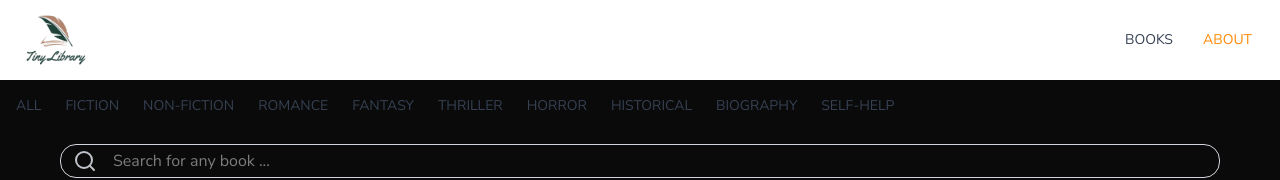
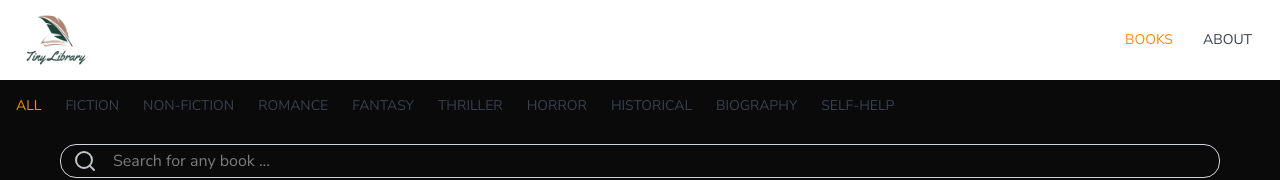
Before and after one commit to bara2brh/tiny-library-nextjs, a Next.js app in the folder tiny-library/: page /books in a window 1280 px wide. Shown: the top 180 px of the page. Built offline with nearby package versions, Linux system fonts and the light colour scheme.

Commit message:
active link status logic

```diff
--- a/tiny-library/app/components/bookCategories.tsx
+++ b/tiny-library/app/components/bookCategories.tsx
@@ -1,15 +1,18 @@
+'use client'
 import Link from 'next/link'
 import {data} from '@/app/data/data'
 import NavLink from '@/app/components/navLink'
+import { useSearchParams } from 'next/navigation'
 
 export default function BookCategories(){
+    const ActiveCategory = useSearchParams().get('category')
     const allCategories = data.map((book)=>book.category)
     const categoriesSet = Array.from(new Set(allCategories))
     return <div className='gap-5 mx-1 my-4'>
 
         <ul className="flex uppercase whitespace-nowrap overflow-auto scrollbar-none flex-nowrap ">
-        <NavLink href='/books'>ALL</NavLink>
-        {categoriesSet.map((category)=>{return <NavLink key={category} href={`/books/?category=${category}`}>{category}</NavLink>})}
+        <NavLink href='/books' isActive={!ActiveCategory}>ALL</NavLink>
+        {categoriesSet.map((category)=>{return <NavLink key={category} href={`/books/?category=${category}`} isActive={category==ActiveCategory} >{category}</NavLink>})}
         </ul>
     </div>
 }
--- a/tiny-library/app/components/booksGrid.tsx
+++ b/tiny-library/app/components/booksGrid.tsx
@@ -24,9 +24,9 @@ export default function BooksGrid() {
             likes={book.likes} />)
     return <div className="flex flex-col">
         <div className="py-3 px-15">
-            <div className="rounded-2xl flex gap-4 py-1 px-3 border-1 border-gray-300">
+            <div className="rounded-2xl flex gap-4 py-1 px-3 border border-gray-300">
                 <Search color="#bfc3c9" />
-                <Form action='/books?search'>
+                <Form action='/books'>
                     <input autoComplete="off" className="border-none focus:outline-hidden" type="text" name="search" placeholder="Search for any book ..." />
                 </Form>
             </div>
--- a/tiny-library/app/components/navbar.tsx
+++ b/tiny-library/app/components/navbar.tsx
@@ -1,15 +1,19 @@
+'use client'
 import Image from 'next/image';
 import NavLink from '@/app/components/navLink'
+import { usePathname } from 'next/navigation'
 import type { ReactElement } from 'react';
 export default function Navbar(): ReactElement {
+    const pathName = usePathname()
+
     return <div className='bg-white flex flex-row justify-between px-4'>
         <Image  loading="eager" src="/tinylibrary-logo.png" width={200} height={200}
         alt='tiny-library website logo'
          className='w-20 h-auto'  />
         <ul className='flex items-center gap-1.5'>
 
-        <NavLink href='/books' isActive={false}>BOOKS</NavLink>
-        <NavLink href='/about' isActive={true}>ABOUT</NavLink>
+        <NavLink href='/books' isActive={pathName=='/books'}>BOOKS</NavLink>
+        <NavLink href='/about' isActive={pathName=='/about'}>ABOUT</NavLink>
         </ul>
 
     </div>
```
